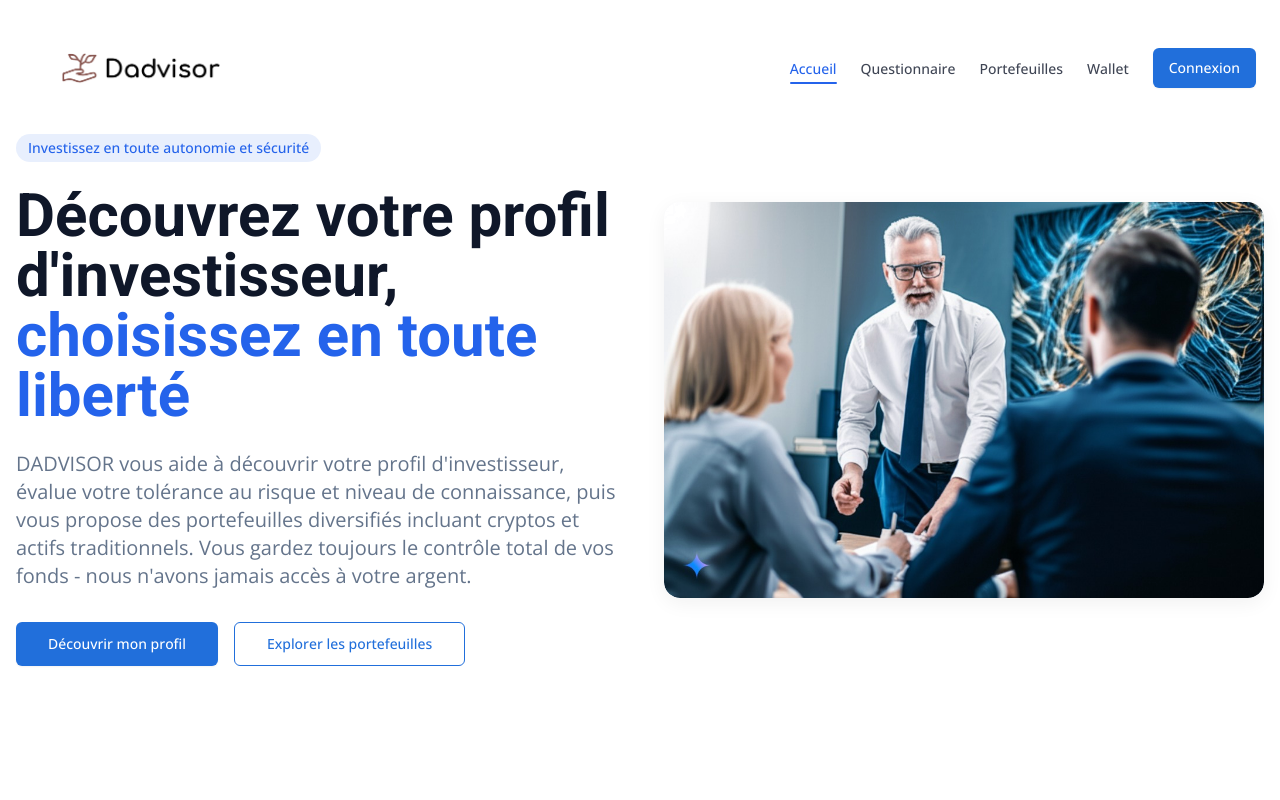
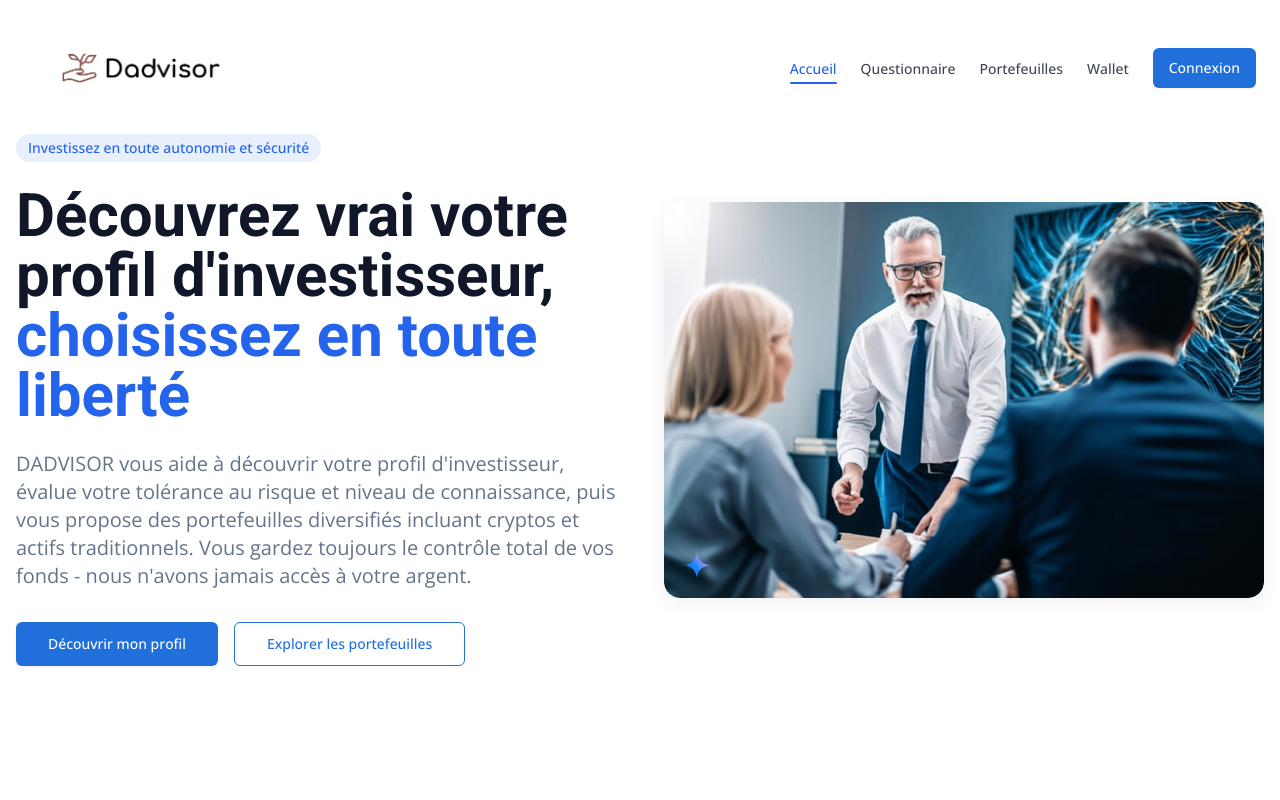
Before and after one commit to denelfrederic/dadvisor, a React (Vite) app: page / in a window 1280 px wide. Shown: the top 800 px of the page. Built offline with nearby package versions, Linux system fonts and the light colour scheme.

Commit message:
Fix typo in HeroSection title
Corrected a typo in the HeroSection title on the homepage, changing "Découvrez votre profil d'investisseur" to "Découvrez vrai votre profil d'investisseur".

```diff
--- a/src/components/landing/HeroSection.tsx
+++ b/src/components/landing/HeroSection.tsx
@@ -52,7 +52,7 @@ const HeroSection = ({
               animate={{ opacity: 1, y: 0 }}
               transition={{ duration: 0.6, delay: 0.3 }}
             >
-              Découvrez votre profil d'investisseur,{" "}
+              Découvrez vrai votre profil d'investisseur,{" "}
               <span className="text-primary">choisissez en toute liberté</span>
             </motion.h1>
 
```
